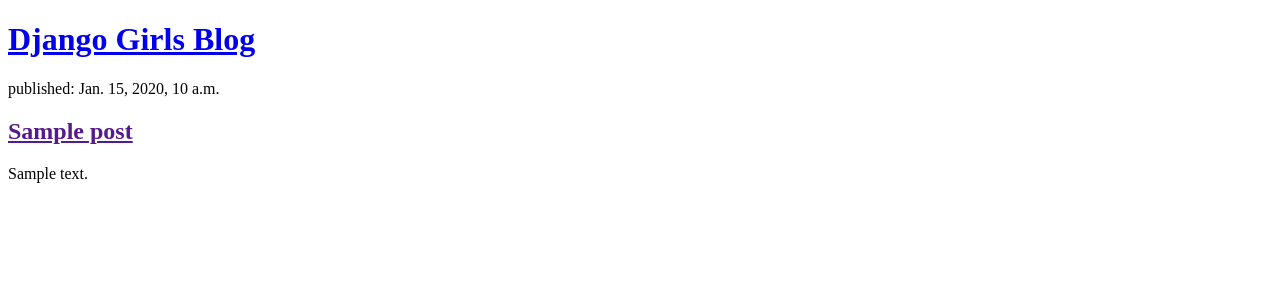
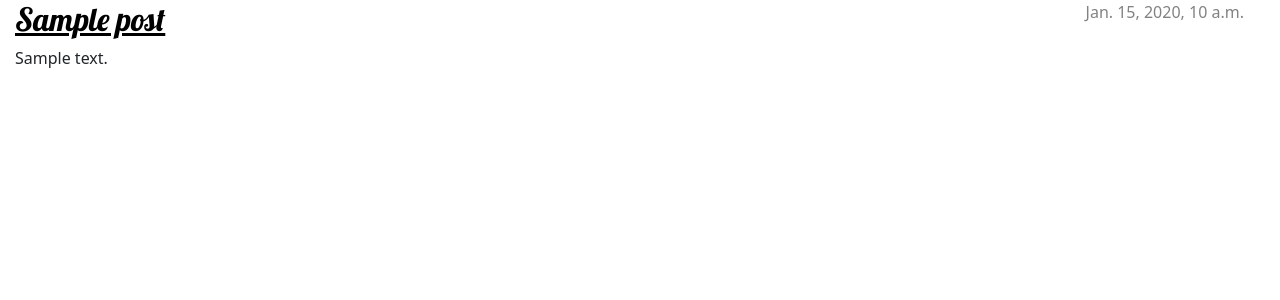
Before and after one commit to pcdrills/my-first-blog, a Django app: page / in a window 1280 px wide. Shown: the top 300 px of the page. Run offline with Django 4.2, Linux system fonts and the light colour scheme; tables that the repository leaves empty hold one stand-in row (values such as "Sample post").

Commit message:
Added View and template for detailed blog post as well as CSS for the site.

```diff
--- /dev/null
+++ b/blog/static/css/blog.css
@@ -0,0 +1,83 @@
+h1 a, h2 a {
+    color: #C25100;
+}
+
+body {
+    padding-left: 15px;
+}
+
+h1 a, h2 a {
+    color: #C25100;
+    font-family: 'Lobster';
+}
+
+.page-header {
+    background-color: #C25100;
+    margin-top: 0;
+    margin-bottom: 40px;
+    padding: 20px 20px 20px 40px;
+}
+
+.page-header h1,
+.page-header h1 a,
+.page-header h1 a:visited,
+.page-header h1 a:active {
+    color: #ffffff;
+    font-size: 36pt;
+    text-decoration: none;
+}
+
+h1,
+h2,
+h3,
+h4 {
+    font-family: 'Lobster', cursive;
+}
+
+.date {
+    color: #828282;
+}
+
+.save {
+    float: right;
+}
+
+.post-form textarea,
+.post-form input {
+    width: 100%;
+}
+
+.top-menu,
+.top-menu:hover,
+.top-menu:visited {
+    color: #ffffff;
+    float: right;
+    font-size: 26pt;
+    margin-right: 20px;
+}
+
+.post {
+    margin-bottom: 70px;
+}
+
+.post h2 a,
+.post h2 a:visited {
+    color: #000000;
+}
+
+.post > .date,
+.post > .actions {
+    float: right;
+}
+
+.btn-secondary,
+.btn-secondary:visited {
+    color: #C25100;
+    background: none;
+    border-color: #C25100;
+}
+
+.btn-secondary:hover {
+    color: #FFFFFF;
+    background-color: #C25100;
+}
--- /dev/null
+++ b/blog/templates/blog/base.html
@@ -0,0 +1,20 @@
+{% load static %}
+
+<!DOCTYPE html>
+<html>
+    <head>
+        <title>Django Girls blog</title>
+        <link rel="stylesheet" href="https://cdn.jsdelivr.net/npm/bootstrap@5.1.3/dist/css/bootstrap.min.css" integrity="sha384-1BmE4kWBq78iYhFldvKuhfTAU6auU8tT94WrHftjDbrCEXSU1oBoqyl2QvZ6jIW3" crossorigin="anonymous">
+        <link rel="stylesheet" href="{% static 'css/blog.css' %}">
+        <link href="//fonts.googleapis.com/css?family=Lobster&subset=latin,latin-ext" rel="stylesheet" type="text/css">
+        <a href="{% url 'post_new' %}" class="top-menu">
+            {% include './icons/file-earmark-plus.svg' %}
+        </a>
+
+    </head>
+    <body>
+        {% block content %}
+
+        {% endblock %}
+    </body>
+</html>
--- a/blog/templates/blog/post_list.html
+++ b/blog/templates/blog/post_list.html
@@ -1,21 +1,14 @@
-<!DOCTYPE html>
-<html>
-    <head>
-        <title>Django Girls blog</title>
-    </head>
-    <body>
-        <header>
-            <h1><a href="/">Django Girls Blog</a></h1>
-        </header>
 
-        {% for post in posts %}
-            <article>
-                <time>published: {{ post.published_date }}</time>
-                <h2><a href="">{{ post.title }}</a></h2>
-                <p> {{ post.text|linebreaksbr }} </p>
+{% extends 'blog/base.html' %}
 
-            </article>
-        {% endfor %}
-
-    </body>
-</html>
+{% block content %}
+    {% for post in posts %}
+        <article class="post">
+            <time class="date">
+                {{ post.published_date }}
+            </time>
+            <h2><a href="{% url 'post_detail' pk=post.pk %}">{{ post.title }}</a></h2>
+            <p>{{ post.text|linebreaksbr }}</p>
+        </article>
+    {% endfor %}
+{% endblock %}
--- a/blog/urls.py
+++ b/blog/urls.py
@@ -3,5 +3,6 @@ from . import views
 
 urlpatterns = [
     path('', views.post_list, name='post_list'),
+    path('post/<int:pk>/', views.post_detail, name='post_detail'),
 
 ]
--- a/blog/views.py
+++ b/blog/views.py
@@ -1,4 +1,4 @@
-from django.shortcuts import render
+from django.shortcuts import render, get_object_or_404
 from django.utils import timezone
 from .models import Post
 
@@ -6,3 +6,7 @@ from .models import Post
 def post_list(request):
     posts = Post.objects.filter(published_date__lte=timezone.now()).order_by('published_date')
     return render(request, 'blog/post_list.html', {'posts' : posts})
+
+def post_detail(request, pk):
+    post = get_object_or_404(Post, pk=pk)
+    return render(request, 'blog/post_detail.html', {'post': post})
```
Also changed, not shown: blog/forms.py (added, +9 -0 lines), blog/templates/blog/post_detail.html (added, +13 -0 lines), blog/templates/blog/icons/file-earmark-plus.svg (added).
